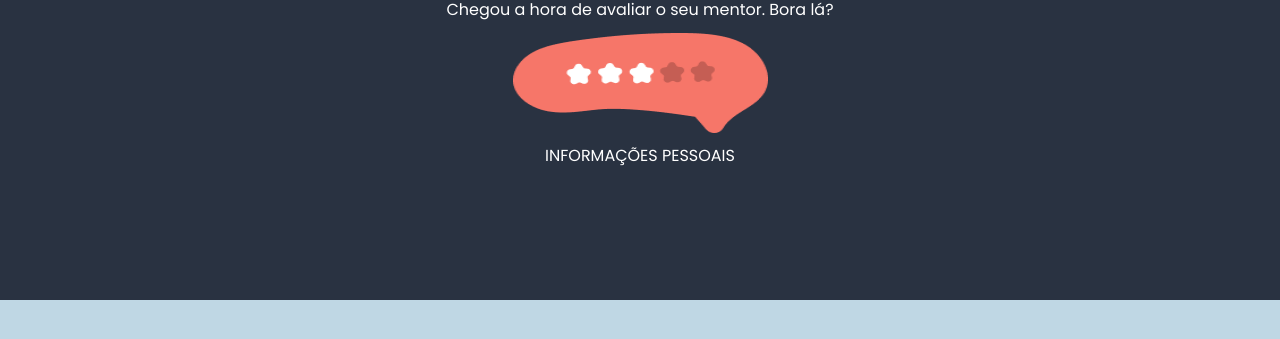
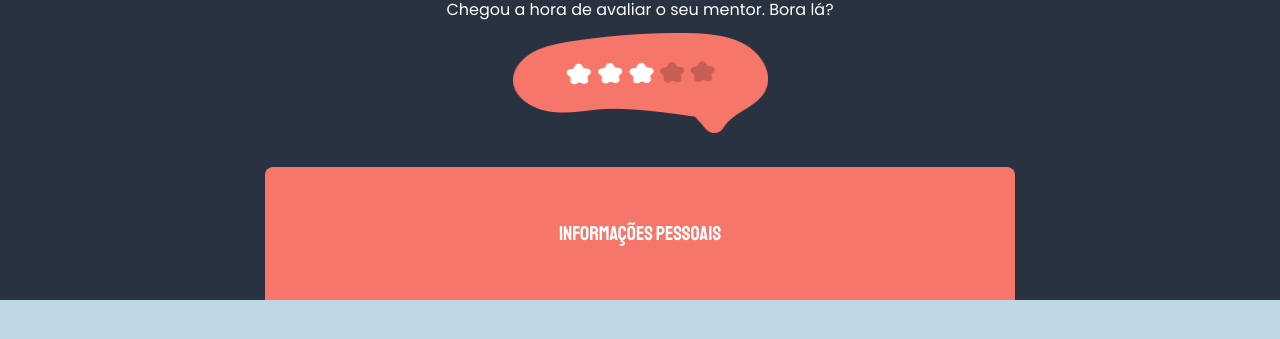
Before and after one commit to goncalvesbruno/Rocketseat, a plain HTML site: page Explorer/Stage3/Projeto1_Form/index.html in a window 1280 px wide. Shown: the part 165-504 px from the top of the page. Drawn offline with Linux system fonts and the light colour scheme.

Commit message:
Add files via upload

```diff
--- a/Explorer/Stage3/Projeto1_Form/style.css
+++ b/Explorer/Stage3/Projeto1_Form/style.css
@@ -1,6 +1,9 @@
 *{
   margin: 0;
   padding: 0;
+  border: 0;
+  border-width: 0;
+
 }
 
 body{
@@ -19,6 +22,7 @@ header {
   height: 465px;
   background: #293241;
 
+
   font-size: 16px;
   color: #FFFFFF;
 
@@ -30,7 +34,6 @@ header {
 header img {
   width: 255px;
   height: 100px;
-
 }
 
 
@@ -47,3 +50,31 @@ header p {
 h1, h2 {
   font-family: 'Staatliches', cursive;
 }
+
+#top {
+  width: 750px;
+  height: 133px;
+  padding: 0;
+
+  margin: auto auto 0 auto;
+  text-align: center;
+
+  background: #F67669;
+  border-radius: 8px 8px 0px 0px;
+
+  display: flex;
+  justify-content: center;
+
+  font-family: 'Staatliches', cursive;
+  font-size: 20px;
+
+
+}
+
+#top p {
+  display: flex;
+  padding: 50px 275px;
+  line-height: 34px;
+  align-items: center;
+  justify-content: center;
+}
```
